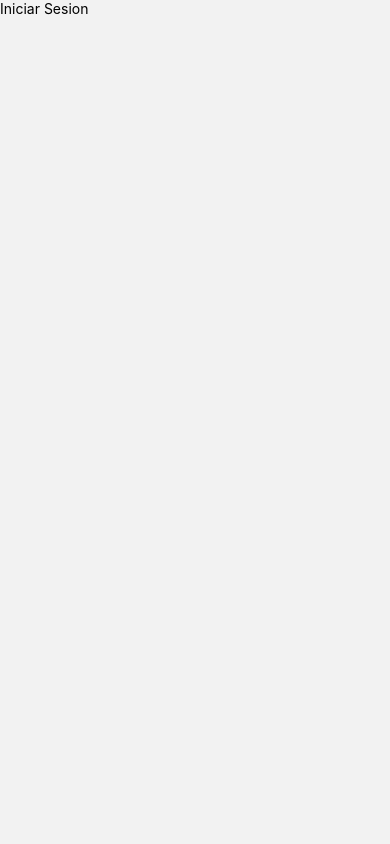
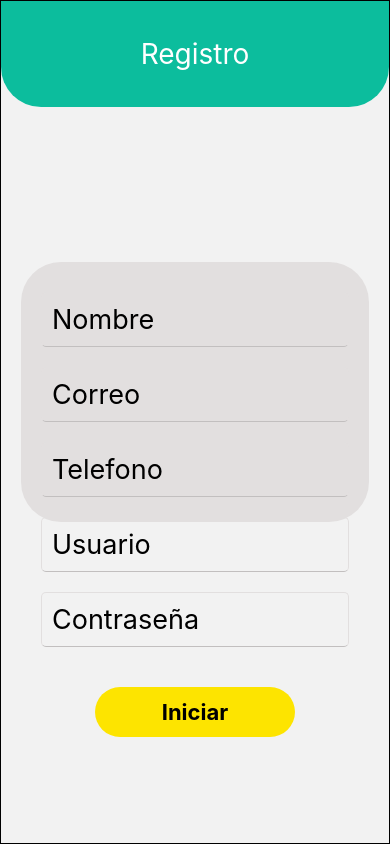
Before and after one commit to JuanDiegoTR/Movil-Front, a React Native app in the folder My-Front/: screen /Registrarse in a window 390 px wide. Built offline with nearby package versions, Linux system fonts and the light colour scheme.

Commit message:
View de Registro

```diff
--- a/My-Front/Screens/Registro.js
+++ b/My-Front/Screens/Registro.js
@@ -1,12 +1,134 @@
 import React, { useState } from 'react';
-import { StyleSheet, Text, View, TextInput, TouchableOpacity } from 'react-native';
+import { KeyboardAvoidingView } from 'react-native';
+import { StyleSheet, Text, View, TextInput, TouchableOpacity, ScrollView } from 'react-native';
 
 export default function Registro() {
-  return (
-    <View >
-      <View  >
-        <Text >Iniciar Sesion</Text>
-      </View>
-    </View>
-  );
+
+    const [nombre, setNombre] = useState('');
+    const [correo, setCorreo] = useState('');
+    const [telefono, setTelefono] = useState('');
+    const [usuario, setUsuario] = useState('');
+    const [contrasena, setContrasena] = useState('');
+
+
+    const handleLogin = () => {
+        // Add your login logic here
+    };
+
+    return (
+        <ScrollView style={{ borderWidth: 1 }} >
+            <KeyboardAvoidingView style={{ flex: 1 }} behavior="padding" >
+                <View style={styles.containerView} >
+                    <View style={styles.containerTopBar} >
+                        <Text style={styles.textIniciarSesion} >Registro</Text>
+                    </View>
+                    <View style={styles.containerForm} >
+                        <TextInput
+                            style={styles.input}
+                            placeholder="Nombre"
+                            keyboardType="default"
+                            autoCapitalize="sentences"
+                            onChangeText={(text) => setNombre(text)}
+                            value={nombre}
+                        />
+                        <TextInput
+                            style={styles.input}
+                            placeholder="Correo"
+                            keyboardType="default"
+                            autoCapitalize="none"
+                            onChangeText={(text) => setCorreo(text)}
+                            value={correo}
+                        />
+                        <TextInput
+                            style={styles.input}
+                            placeholder="Telefono"
+                            keyboardType="numeric"
+                            autoCapitalize="none"
+                            onChangeText={(text) => setTelefono(text)}
+                            value={telefono}
+                        />
+                        <TextInput
+                            style={styles.input}
+                            placeholder="Usuario"
+                            keyboardType="default"
+                            autoCapitalize="none"
+                            onChangeText={(text) => setUsuario(text)}
+                            value={usuario}
+                        />
+                        <TextInput
+                            style={styles.input}
+                            placeholder="Contraseña"
+                            secureTextEntry={true}
+                            autoCapitalize="none"
+                            onChangeText={(text) => setContrasena(text)}
+                            value={contrasena}
+                        />
+                        <TouchableOpacity style={styles.button} onPress={handleLogin}>
+                            <Text style={styles.buttonText}>Iniciar</Text>
+                        </TouchableOpacity>
+                    </View>
+                </View>
+            </KeyboardAvoidingView>
+        </ScrollView >
+    );
 }
+
+const styles = StyleSheet.create({
+    containerView: {
+        flex: 1,
+        maxWidth: '100%'
+    },
+    containerTopBar: {
+        backgroundColor: '#0CBD9D',
+        height: '15%',
+        width: '100%',
+        borderBottomLeftRadius: 40,
+        borderBottomRightRadius: 40,
+        justifyContent: 'center',
+        alignItems: 'center',
+    },
+    textIniciarSesion: {
+        color: 'rgb(255, 255, 255)',
+        fontSize: 28,
+    },
+    containerForm: {
+        marginTop: '40%',
+        maxHeight: '37%',
+        flex: 1,
+        backgroundColor: 'rgb(226, 223, 223)',
+        margin: 20,
+        padding: 20,
+        borderRadius: 40
+    },
+    textform: {
+        fontSize: 24,
+        alignSelf: 'center',
+    },
+    input: {
+        height: '27%',
+        marginVertical: 10,
+        padding: 10,
+        borderWidth: 1,
+        borderColor: '#ccc',
+        borderRadius: 5,
+        fontSize: 27,
+        borderColor: 'rgb(226, 223, 223)',
+        borderBottomColor: 'rgb(194, 191, 191)',
+    },
+    button: {
+        width: 200,
+        height: 50,
+        backgroundColor: '#FDE400',
+        borderRadius: 40,
+        marginTop: 30,
+        justifyContent: 'center',
+        alignSelf: 'center',
+    },
+    buttonText: {
+        fontSize: 22,
+        color: '#fff',
+        fontWeight: 'bold',
+        textAlign: 'center',
+        color: 'black',
+    },
+});
```
